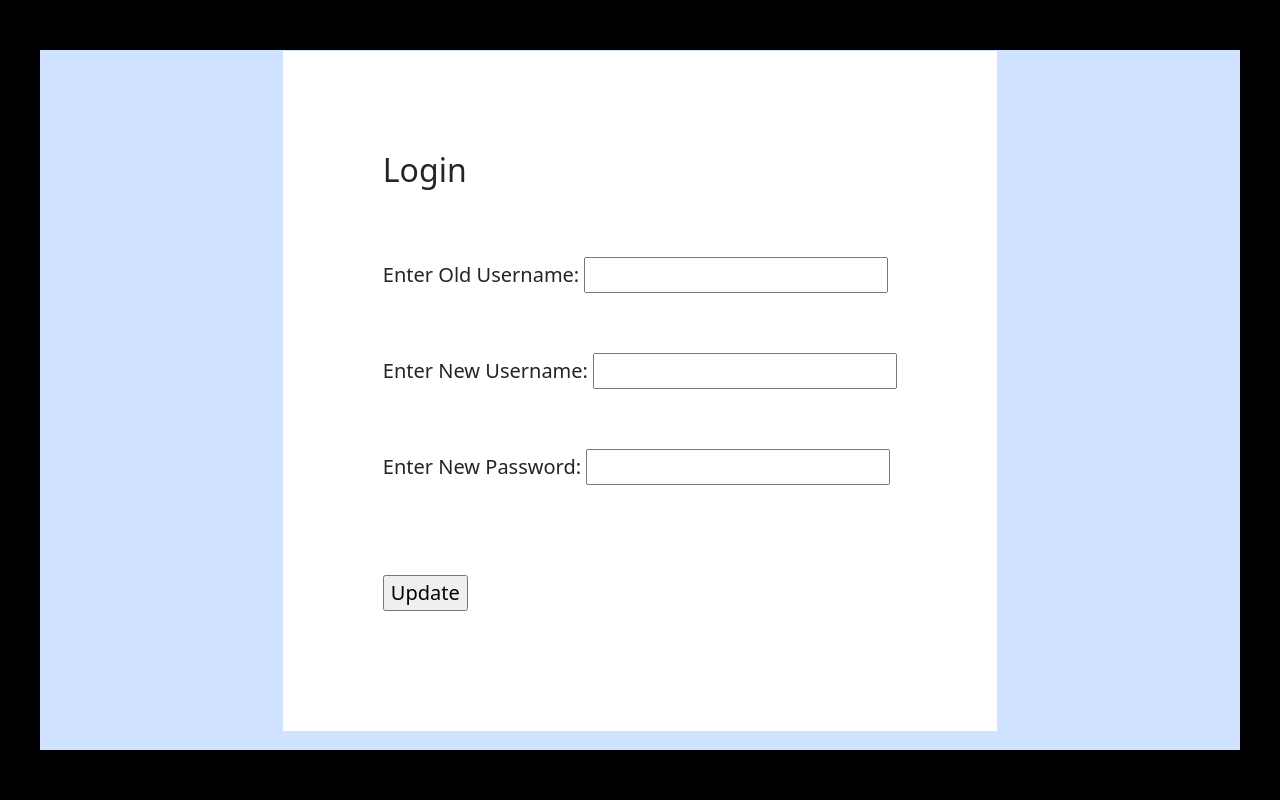
After one commit to maarlesh/Login_Php, a PHP site: page /edit.php in a window 1280 px wide. The commit adds this page. Run offline with PHP 8.4, Linux system fonts and the light colour scheme.

Commit message:
Added user details updating

```diff
--- a/dashboard.php
+++ b/dashboard.php
@@ -22,6 +22,9 @@ if (!isset($_SESSION["user_id"])) {
             <a class="nav-link active" aria-current="page" href="#">Home</a>
             </li>
             <li class="nav-item">
+            <a class="nav-link active" aria-current="page" href="edit.php">Edit Profile</a>
+            </li>
+            <li class="nav-item">
             <a class="nav-link" href="logout.php">Logout</a>
             </li>
         </ul>
--- /dev/null
+++ b/edit.php
@@ -0,0 +1,76 @@
+<?php
+include('db.php');
+if ($_SERVER["REQUEST_METHOD"] == "POST") {
+    $username = $_POST["new_username"];
+    $password = trim($_POST["new_password"]);
+    $old_username = $_POST["old_username"];
+    $sql = "UPDATE users SET username=?, password=? where username=?" ;
+    $stmt = $conn->prepare($sql);
+    $stmt->bind_param("sss", $username, $password, $old_username);
+    if($stmt->execute()){
+        $conn->commit();
+        echo "$stmt->error";
+        echo "User updated successfully";
+    }
+    else{
+        echo "Please recheck the username";
+    }
+    $result = $stmt->get_result();
+}
+?>
+<html>
+<head>
+    <link href="https://cdn.jsdelivr.net/npm/bootstrap@5.3.2/dist/css/bootstrap.min.css" rel="stylesheet" integrity="sha384-T3c6CoIi6uLrA9TneNEoa7RxnatzjcDSCmG1MXxSR1GAsXEV/Dwwykc2MPK8M2HN" crossorigin="anonymous">
+    <script src="https://cdn.jsdelivr.net/npm/bootstrap@5.3.2/dist/js/bootstrap.bundle.min.js" integrity="sha384-C6RzsynM9kWDrMNeT87bh95OGNyZPhcTNXj1NW7RuBCsyN/o0jlpcV8Qyq46cDfL" crossorigin="anonymous"></script>
+    <title>Login and Registration</title>
+</head>
+<style>
+    .center{
+        position : absolute;
+        top : 50%;
+        left : 50%;
+        transform: translate(-50%, -50%);
+        height : 700px;
+        width : 1200px;
+    }
+    .flex-container {
+        display: flex;
+        justify-content: center;
+        align-items: center;
+        height: 650px;
+    }
+    .flex-container > div{
+        background-color: white;
+        margin: 10px;
+        padding: 100px;
+        font-size: 20px
+    }
+
+
+</style>
+<body class="p-3 mb-2 bg-black text-emphasis-info body-center">
+<div class="p-3 mb-2 bg-primary-subtle text-emphasis-secondary center" >
+    <div class='flex-container'>
+        <div>
+            <h2>Login</h2>
+
+            <br>
+            <br>
+            <form action="edit.php" method="POST">
+            <label for="old_username">Enter Old Username:</label>
+            <input type="text" name="old_username" required><br><br>
+            <br>
+            <label for="new_username">Enter New Username:</label>
+            <input type="text" name="new_username" required><br><br>
+            <br>
+            <label for="new_password">Enter New Password:</label>
+            <input type="password" name="new_password" required><br><br>
+            <br>
+            <br>
+            <input type="submit" value="Update">
+            </form>
+        </div>
+    </div>
+</div>
+</body>
+</html>
```
